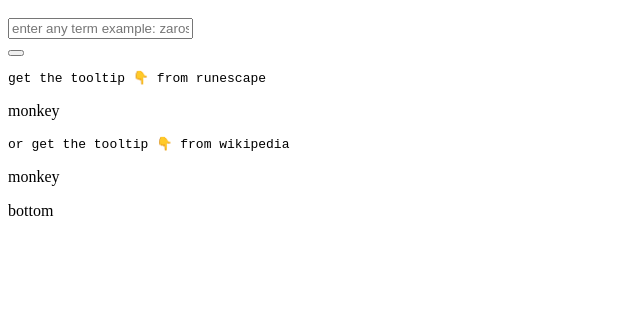
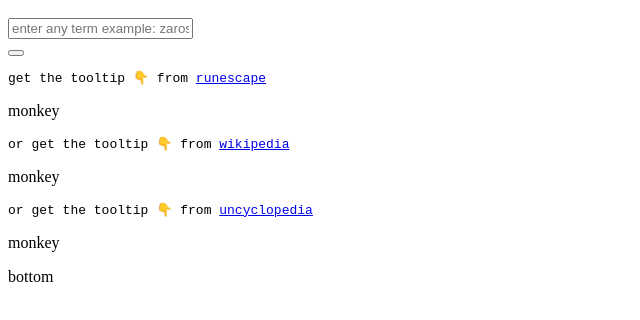
Before and after one commit to hydrobeam/fun-site, a website with bundled scripts: page index.html in a window 1280 px wide. Shown: the part 194-514 px from the top of the page, without its empty margins (0-640 px from the left). Built offline with nearby package versions, Linux system fonts and the light colour scheme.

Commit message:
feat: abstract out mediawiki api call
- not wikipedia though, it has its own special api
    - that api also gives nicely formatted resutls, base mediawiki api for
    - wikipedia does not
- add uncylopedia

```diff
--- a/index.html
+++ b/index.html
@@ -26,11 +26,12 @@
         <br />
 
         <button></button>
-        <pre>get the tooltip 👇 from runescape</pre>
+        <pre>get the tooltip 👇 from <a href="https://runescape.wiki/">runescape</a></pre>
         <p class="wiki-link" query-wiki="runescape" href="https://runescape.wiki/w/Bow_of_the_Last_Guardian">monkey</p>
-
-        <pre>or get the tooltip 👇 from wikipedia</pre>
+        <pre>or get the tooltip 👇 from <a href="https://en.wikipedia.org">wikipedia</a></pre>
         <p class="wiki-link" query-wiki="wikipedia" href="https://runescape.wiki/w/Bow_of_the_Last_Guardian">monkey</p>
+        <pre>or get the tooltip 👇 from <a href="https://en.uncyclopedia.co/wiki/Main_Page/">uncyclopedia</a></pre>
+        <p class="wiki-link" query-wiki="uncyclopedia" href="https://runescape.wiki/w/Bow_of_the_Last_Guardian">monkey</p>
 
     </div>
     <div class="footer">bottom</div>
--- a/main.js
+++ b/main.js
@@ -58,9 +58,9 @@ class BaseWikiAPICall {
   }
 }
 
-class RunescapeAPICall extends BaseWikiAPICall {
-  constructor() {
-    super("https://runescape.wiki/api.php?");
+class ClassicMediaWikiAPICall extends BaseWikiAPICall {
+  constructor(url) {
+    super(url);
   }
 
   // returns an object
@@ -102,9 +102,22 @@ class RunescapeAPICall extends BaseWikiAPICall {
       "smaxage": 300,
       "maxage": 300,
       "uselang": "content",
+      "origin": "*",
     });
 
     return this.url  + params;
+  }
+}
+class RunescapeAPICall extends ClassicMediaWikiAPICall {
+  constructor() {
+    super("https://runescape.wiki/api.php?");
+  }
+}
+
+
+class UncyclopediaAPICall extends ClassicMediaWikiAPICall {
+  constructor() {
+    super("https://en.uncyclopedia.co/w/api.php?");
   }
 }
 
@@ -167,6 +180,7 @@ tooltip.addEventListener('transitionend', () => {
 changeElement.addEventListener('input', (e) => {
   wikiLinks[0].innerHTML = e.target.value;
   wikiLinks[1].innerHTML = e.target.value;
+  wikiLinks[2].innerHTML = e.target.value;
 })
 
 function showTooltip() {
@@ -259,7 +273,8 @@ tooltip.addEventListener('pointerleave', () => {
 
 const wikiQueryMap = {
   "runescape": new RunescapeAPICall(),
-  "wikipedia": new WikipediaAPICall()
+  "wikipedia": new WikipediaAPICall(),
+  "uncyclopedia": new UncyclopediaAPICall(),
 };
 
 async function getWikiExtract(domElement) {
```
